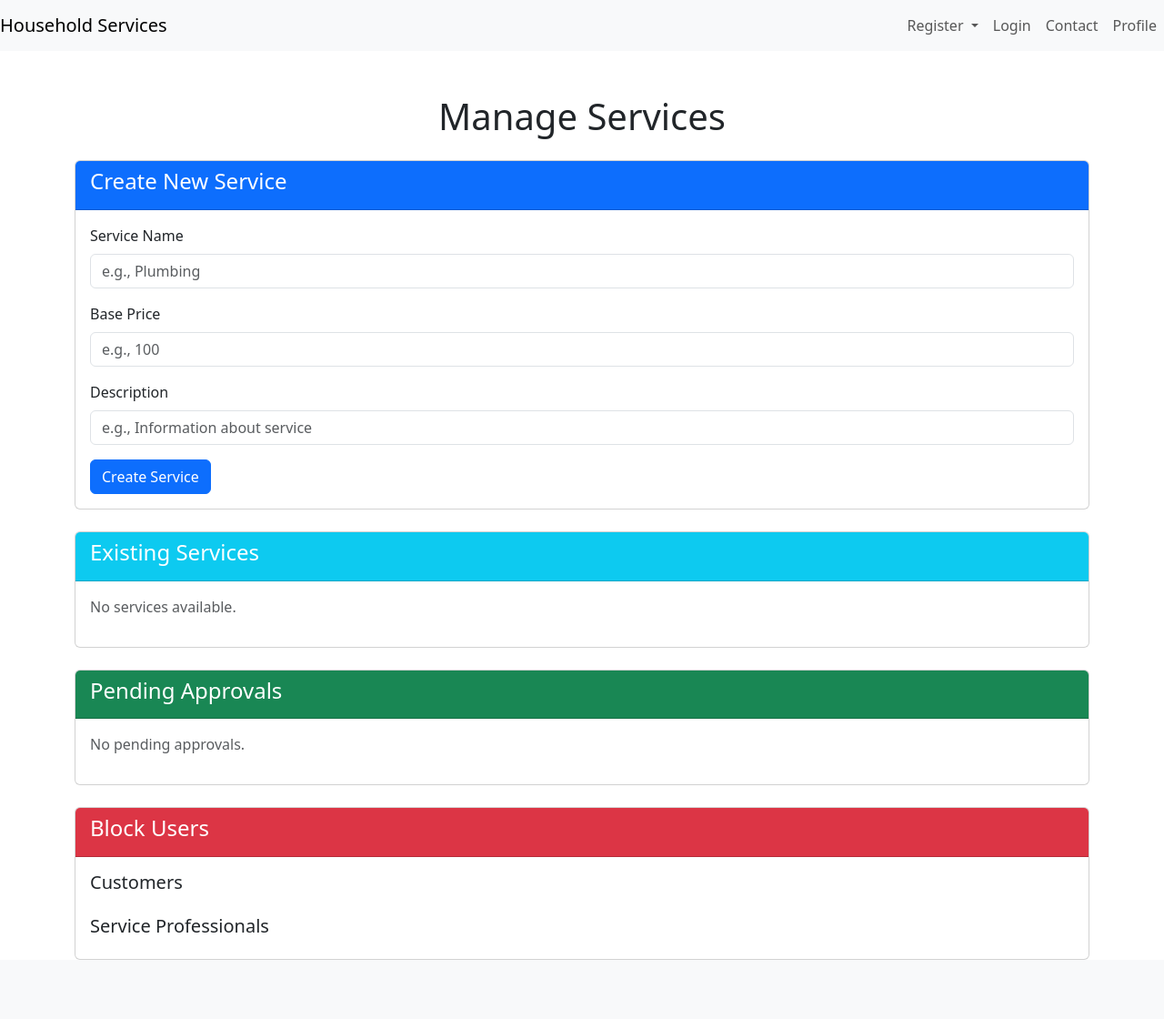
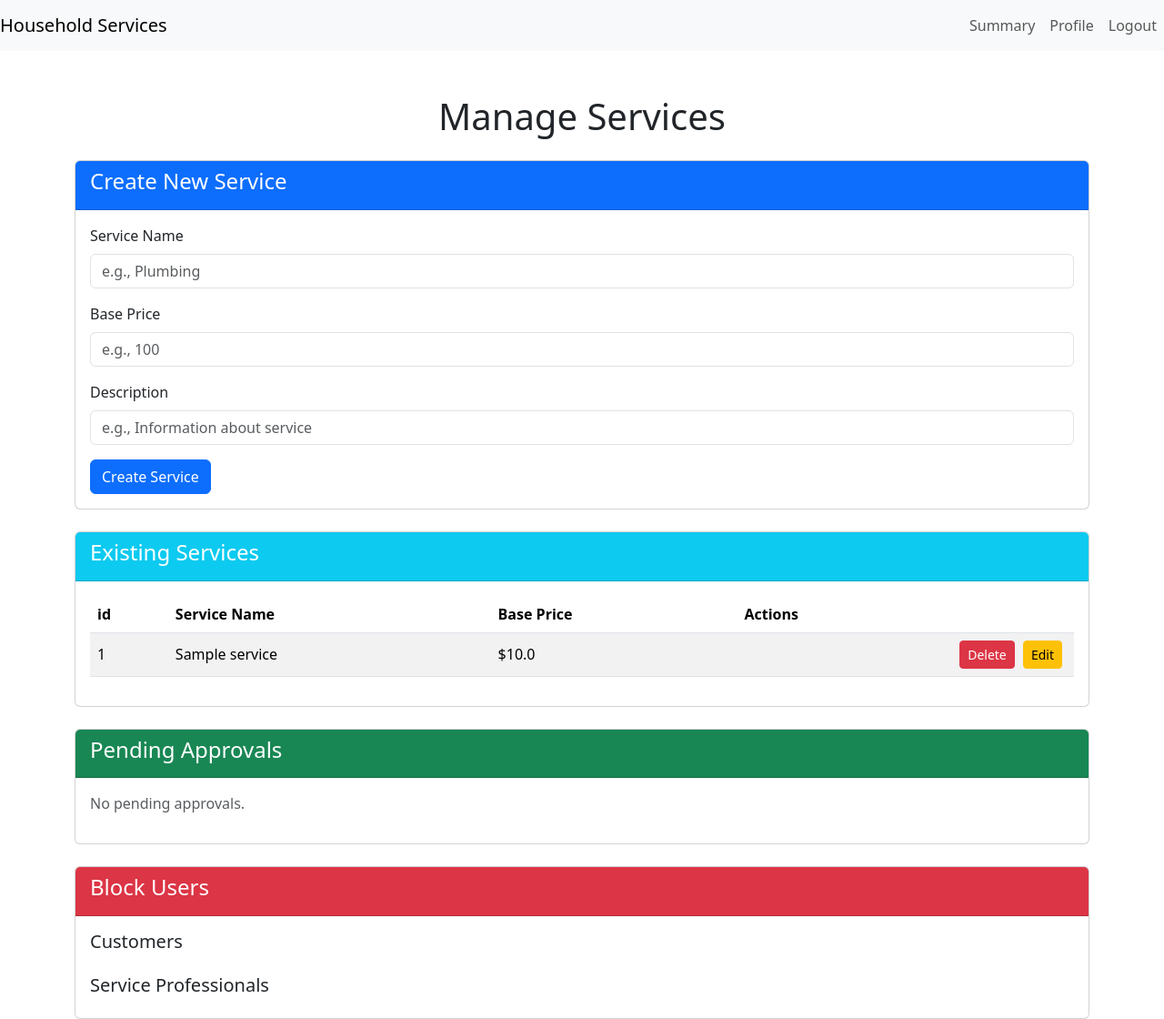
Before and after one commit to 00-Aryan/MAD_1, a Flask app: page /admin/services in a window 1280 px wide. Shown: the whole page at 91% size. Before the commit the page ends 1055 px from the top, so only its background shows below. Run offline with Flask 3, Linux system fonts and the light colour scheme; the visitor is signed in with stand-in values (Sample User, id 1); tables that the repository leaves empty hold one stand-in row (values such as "Sample post").

Commit message:
working on an issue profile tab is showing admin details while logged in as professional

```diff
--- a/models.py
+++ b/models.py
@@ -47,7 +47,7 @@
     description = db.Column(db.String(128),nullable = True)
     service_type = db.Column(db.String(128))
     category_id = db.Column(db.Integer,db.ForeignKey('category.id'),nullable=False)
-    approved = db.Column(db.Boolean, default=False)
+    status = db.Column(db.String(16), nullable=False, default='pending')
 
     def set_password(self, password):
         self.passhash = generate_password_hash(password)
@@ -67,8 +67,8 @@
     service_name = db.Column(db.String(64),nullable = False)
     # Image = db.Column(db.String,nullable=True)
     description = db.Column(db.String(32),nullable= False)
-    Time_Required = db.Column(db.String(32),nullable= False)
-    category_id = db.Column(db.Integer, db.ForeignKey('category.id'), nullable=False)
+    time_required = db.Column(db.String(32),nullable= True)
+    category_id = db.Column(db.Integer, db.ForeignKey('category.id'), nullable=True)
     category =db.relationship('Category', backref='services')
 
 class Category(db.Model):
--- a/routes.py
+++ b/routes.py
@@ -6,28 +6,35 @@
 from app import app
 
 def auth_required(fnc):
-    @wraps(fnc) #it changes the name of the function returned to the name of the fucntion passed
-    def inner(*args , **kwargs) : #argument and keyword arguments
+    @wraps(fnc)  # Preserve the original function's metadata
+    def inner(*args, **kwargs):
         if 'user_id' in session:
             return fnc(*args, **kwargs)
-        else:
-            flash('Please login to continue')
-            return redirect(url_for('Login'))
+        # Exclude routes like Login or Register to avoid unnecessary redirects
+        if request.endpoint == 'Login' or request.endpoint == 'Register':
+            return fnc(*args, **kwargs)
+        flash('Please login to continue', 'warning')
+        return redirect(url_for('Login'))
     return inner
 
 @app.route('/')
 @auth_required
 def home():
     user = Customer.query.get(session['user_id'])
-    if user.admin :
+    prof = Professionals.query.get(session['prof_id']) #session.geT IS to avoid keyerror
+    if prof :
+        return render_template('professional_home.html', prof = prof)
+    if user and user.admin :
         return redirect(url_for('Admin'))
     else:
         return render_template('customer_home.html', user=user)
 
+
 @app.route('/profile')
 @auth_required
 def profile():
-    return render_template('profile.html', user = Customer.query.get(session['user_id']))
+    user = Customer.query.get(session['user_id'])
+    return render_template('profile.html', user = user)
 
 @app.route('/profile' , methods = ['POST'])
 @auth_required
@@ -93,14 +100,14 @@
         email = request.form.get('email')  # Email from login form
         password = request.form.get('password')  # Password from login form
 
-        # Check if the user is a customer
+        # Check for customer
         user = Customer.query.filter_by(Email_id=email).first()
 
         # If not a customer, check for service professional
         if not user:
-            user = Professionals.query.filter_by(Email_id=email).first() #Email_id is from models and email is from the name attribute in html page
+            user = Professionals.query.filter_by(Email_id=email).first()
 
-        # Check if the user exists and password is correct
+        # Validate user and password
         if user and user.check_password(password):  # Ensure `check_password` is implemented
             session['user_id'] = user.id
 
@@ -110,17 +117,29 @@
                     return redirect(url_for('Admin'))
                 else:  # Regular customer
                     return redirect(url_for('CS_Home'))
-            elif isinstance(user, Professionals):  # Service professional
-                if user.approved:  # Only approved professionals are allowed
+            elif isinstance(user, Professionals):
+                # Set prof_id for professionals
+                session['prof_id'] = user.id
+
+                # Redirect based on professional status
+                if user.status == "approved":
                     return redirect(url_for('SP_Home'))
-                else:
+                elif user.status == "pending":
                     flash("Your account is pending approval.", "warning")
-                    return redirect(url_for('Login'))
+                elif user.status == "rejected":
+                    flash("Your account has been rejected. Please contact support.", "danger")
+                return redirect(url_for('Login'))
         else:
             flash("Invalid email or password.", "danger")
             return redirect(url_for('Login'))
 
+    # Render login page for GET requests
     return render_template('login.html')
+
+
+
+# Registering
+
 
 # Route for customer registration form (GET)
 @app.route('/register/customer', methods=['GET'])
@@ -157,35 +176,82 @@
     return render_template('SP_Registration.html')
 
 # Service provider home route
-@app.route('/register/SP', methods=['POST'])
+@app.route('/register/SP', methods=[ 'POST'])
 def post_sp_register():
-    username = request.form.get('email')
-    password = request.form.get('password')
-    name = request.form.get('name')
-    description = request.form.get('description')
-    service_type = request.form.get('service_type')
-    category_id = request.form.get('category_id')
-    print(f"Username: {username}, Password: {password}, name: {name} , description: {description}, service_type: {service_type}")
+    if request.method == 'POST':
+        # Retrieve form data
+        username = request.form.get('email')
+        password = request.form.get('password')
+        name = request.form.get('name')
+        description = request.form.get('description')
+        service_type = request.form.get('service_type')
+        category_id = request.form.get('category_id')
+        status = request.form.get('status')
 
-    if not username or not password or not name:
-        flash("All fields are required", "danger")
-        return redirect(url_for('SP_register'))
-    Professional= Professionals(Email_id = username, passhash = password, name = name, description=description, service_type=service_type , category_id=category_id)
-    Professional.set_password(password)
-    db.session.add(Professional)
-    db.session.commit()
-    flash('professional successfully registered','success')
-    return redirect(url_for('Login'))
+        # Input validation
+        if not username or not password or not name:
+            flash("All fields are required", "danger")
+            return redirect(url_for('SP_register'))
 
-@app.route('/customer_home')
-@auth_required
-def CS_Home():
-    user = Customer.query.get(session['user_id'])
-    return render_template('customer_home.html', user=user)
+        # Create a new Professional instance
+        professional = Professionals(
+            Email_id=username,
+            name=name,
+            description=description,
+            service_type=service_type,
+            category_id=category_id,
+            status= status
+        )
+        professional.set_password(password)  # Assuming set_password hashes the password
+
+        # Save to the database
+        db.session.add(professional)
+        db.session.commit()
+
+        # Success message
+        flash('Registration successful! Pending admin approval.', 'success')
+        return redirect(url_for('home'))
+
+    # If GET request, render the registration form with categories
+    categories = Category.query.all()
+    return render_template('register_service_pro.html', categories=categories)
 
 @app.route('/contact')
 def Contact():
     return render_template('contact.html')
+
+#Admin  Controller
+
+
+
+@app.route('/admin/professionals/approve/<int:professional_id>', methods=['POST'])
+def approve_professional(professional_id):
+    professional = Professionals.query.get(professional_id)
+    professional.status = 'approved'
+    db.session.commit()
+    flash(f"{professional.name} has been approved.", "success")
+    return redirect(url_for('Admin'))
+
+@app.route('/admin/services/block_user/<user_type>/<int:user_id>', methods=['POST'])
+def block_user(user_type, user_id):
+    return "blocked"
+
+@app.route('/admin/professionals/reject/<int:professional_id>', methods=['POST'])
+def reject_professional(professional_id):
+    # Get the professional by ID
+    professional = Professionals.query.get_or_404(professional_id)
+
+    # Update 'rejected'
+    professional.status = 'rejected'
+
+    # Commit to database
+    db.session.commit()
+
+    # Flash a success message
+    flash(f"{professional.name} has been rejected.", "danger")
+
+    return redirect(url_for('Admin'))
+
 
 @app.route('/admin')
 @auth_required
@@ -193,36 +259,97 @@
     user = Customer.query.get(session['user_id'])
     return render_template('admin.html', user = user)
 
+@app.route('/admin/services', methods=['GET', 'POST'])
+@auth_required
+def AdminServices():
+    user = Customer.query.get(session['user_id'])
+    if request.method == 'POST':
+        # Retrieve form data
+        service_name = request.form.get('service_name')
+        base_price = request.form.get('base_price')
+        description = request.form.get('Description')
+        # time_required = request.form.get('time_required')
+
+        # Validate inputs
+        if not all([service_name, base_price, description]):
+            flash('All fields are required!', 'danger')
+            return redirect(url_for('AdminServices'))
+
+        # Create a new service
+        new_service = Services(
+            service_name=service_name,
+            base_price=float(base_price),
+            description=description,
+
+        )
+        db.session.add(new_service)
+        db.session.commit()
+        flash('Service created successfully!', 'success')
+        return redirect(url_for('AdminServices'))
+    services = Services.query.all()
+    professionals = Professionals.query.filter_by(status='pending').all()
+    print(f"Professionals: {professionals}")
+    return render_template('adminServiceHandling.html',services = services,user = user, professionals=professionals)
+    # Fetch all services for display (GET request)
+
+
+
+@app.route('/admin/services/delete/<int:service_id>', methods=['POST'])
+@auth_required
+def delete_service(service_id):
+    # Query the service by its ID
+    service_to_delete = Services.query.get(service_id)
+
+    if not service_to_delete:
+        flash('Service not found!', 'danger')
+        return redirect(url_for('AdminServices'))
+
+    # Delete the service from the database
+    db.session.delete(service_to_delete)
+    db.session.commit()
+    flash('Service deleted !', 'danger')
+
+    return redirect(url_for('AdminServices'))
+
+@app.route('/admin/summary')
+@auth_required
+def summary():
+    user = Customer.query.get(session['user_id'])
+    return render_template('adminSummary.html', user = user)
+
+@app.route('/admin/Professionals')
+def AdminProfessional():
+    return render_template('adminProfessionalHandling.html')
+
+
+
+
+#Customer Management
+@app.route('/customer_home')
+@auth_required
+def CS_Home():
+    user = Customer.query.get(session['user_id'])
+    return render_template('customer_home.html', user=user)
+
+
+
+
+#Professional Management
+
+@app.route('/professional_home')
+@auth_required
+def SP_Home():
+    user = Professionals.query.get(session.get('prof_id'))
+    return render_template('professional_home.html', user=user)
+
+
 # @app.route('/admin/services')
 # @auth_required
 # def AdminServices():
 #     user = Customer.query.get(session['user_id'])
 #     return render_template('adminServiceHandling.html', user = user)
 
-services= []
-@app.route('/admin/services', methods=['GET', 'POST'])
-@auth_required
-def AdminServices():
-    if request.method == 'POST':
-        # Retrieve form data
-        service_name = request.form.get('service_name')
-        base_price = request.form.get('base_price')
-        description = request.form.get('Description')
 
-        service = Services(service_name = service_name, base_price = base_price, description = description)
-        return redirect(url_for('AdminServices'))
-
-    # Display the page with current services
-    return render_template('adminServiceHandling.html', services=services)
-
-
-@app.route('/delete_service/<int:service_id>', methods=['POST'])
-@auth_required
-def delete_service(service_id):
-    global services  # Use the global list of services
-    # Find the service to delete
-    services = [service for service in services if service["id"] != service_id]
-    return redirect(url_for('AdminServices'))  # Redirect to the services page
 
 @app.route('/edit_service/<int:service_id>', methods=[ 'POST'])
 @auth_required
@@ -230,9 +357,7 @@
     return "edited"
 
 
-@app.route('/admin/Professionals')
-def AdminProfessional():
-    return render_template('adminProfessionalHandling.html')
+
 
 
 
@@ -242,6 +367,7 @@
 def Logout():
     # Log out logic here
     session.pop('user_id', None)
+    session.pop('prof_id', None)
     return redirect(url_for('Login'))
 
 @app.route('/cart')
--- a/templates/NavB.html
+++ b/templates/NavB.html
@@ -7,24 +7,39 @@
         <ul class="navbar-nav ms-auto">
             {# render auth links if not logged in, else normal links  #}
             {% if user %}
+                {% if user.admin %}
+                    <!-- Admin Links -->
+                    <li class="nav-item">
+                        <a class="nav-link" href="{{ url_for('summary') }}">Summary</a>
+                    </li>
                     <li class="nav-item">
                         <a class="nav-link" href="{{ url_for('profile') }}">Profile</a>
-            </li>
-            <li class="nav-item">
-            <a href="{{url_for('cart')}}" class="nav-link">Cart</a>
-            </li>
-            <li class="nav-items">
-            <a href="{{url_for('orders')}}" class="nav-link">Orders</a>
                     </li>
                     <li class="nav-item">
                         <a class="nav-link" href="{{ url_for('Logout') }}">Logout</a>
                     </li>
                 {% else %}
+                    <!-- Regular User Links -->
+                    <li class="nav-item">
+                        <a class="nav-link" href="{{ url_for('profile') }}">Profile</a>
+                    </li>
+                    <li class="nav-item">
+                        <a href="{{ url_for('cart') }}" class="nav-link">Cart</a>
+                    </li>
+                    <li class="nav-item">
+                        <a href="{{ url_for('orders') }}" class="nav-link">Orders</a>
+                    </li>
+                    <li class="nav-item">
+                        <a class="nav-link" href="{{ url_for('Logout') }}">Logout</a>
+                    </li>
+                {% endif %}
+            {% else %}
+                <!-- Guest Links -->
                 <li class="nav-item dropdown">
                     <a class="nav-link dropdown-toggle" href="#" id="registerDropdown" role="button" data-bs-toggle="dropdown" aria-expanded="false">
                         Register
                     </a>
-                <ul class="dropdown-menu" aria-labelledby="registerDropdown">
+                    <ul class="dropdown-menu dropdown-menu-end" aria-labelledby="registerDropdown">
                         <li><a class="dropdown-item" href="{{ url_for('CS_register') }}">Register as Customer</a></li>
                         <li><a class="dropdown-item" href="{{ url_for('SP_register') }}">Register as Service Professional</a></li>
                     </ul>
@@ -35,11 +50,6 @@
                 <li class="nav-item">
                     <a class="nav-link" href="{{ url_for('Contact') }}">Contact</a>
                 </li>
-            <!-- Dropdown for Register -->
-
-                <li class="nav-item">
-                    <a class="nav-link" href="{{ url_for('home') }}">Profile</a>
-                </li>
             {% endif %}
         </ul>
     </div>
--- a/templates/adminServiceHandling.html
+++ b/templates/adminServiceHandling.html
@@ -144,7 +144,7 @@
         <div class="card-header bg-info text-white">
             <h4>Existing Services</h4>
         </div>
-        <div class="card-body">
+        <div class="card-body" >
             {% if services %}
             <table class="table table-striped">
                 <thead>
@@ -159,9 +159,9 @@
                     {% for service in services %}
                     <tr>
                         <td>{{ loop.index }}</td>
-                        <td>{{ service.name }}</td>
+                        <td>{{ service.service_name }}</td>
                         <td>${{ service.base_price }}</td>
-                        <td>
+                        <td class="text-end"> <!-- class text-end make the delete and edit buttons to the right -->
                             <form method="POST" action="{{ url_for('delete_service', service_id=service.id) }}" style="display:inline;">
                                 <button type="submit" class="btn btn-danger btn-sm">Delete</button>
                             </form>
@@ -188,9 +188,14 @@
         {% for professional in professionals %}
             <li class="list-group-item d-flex justify-content-between align-items-center">
                 {{ professional.name }} - {{ professional.email }}
+                <div class="d-flex">  <!-- buttons are aligned side by side -->
                     <form method="POST" action="{{ url_for('approve_professional', professional_id=professional.id) }}">
-                            <button type="submit" class="btn btn-success btn-sm">Approve</button>
+                        <button type="submit" class="btn btn-success btn-sm mr-2">Approve</button> <!-- Added margin-right for spacing -->
                     </form>
+                    <form method="POST" action="{{ url_for('reject_professional', professional_id=professional.id) }}">
+                        <button type="submit" class="btn btn-danger btn-sm">Reject</button>
+                    </form>
+                </div>
             </li>
         {% endfor %}
     </ul>
```
Also changed, not shown: templates/adminSummary.html (added, +15 -0 lines), templates/approveProfessional.html (added, +8 -0 lines), instance/db.sqlite3 (added), templates/professional_home.html (renamed from templates/SP_home.html). Lines whose indentation alone changed are shown as unchanged.
